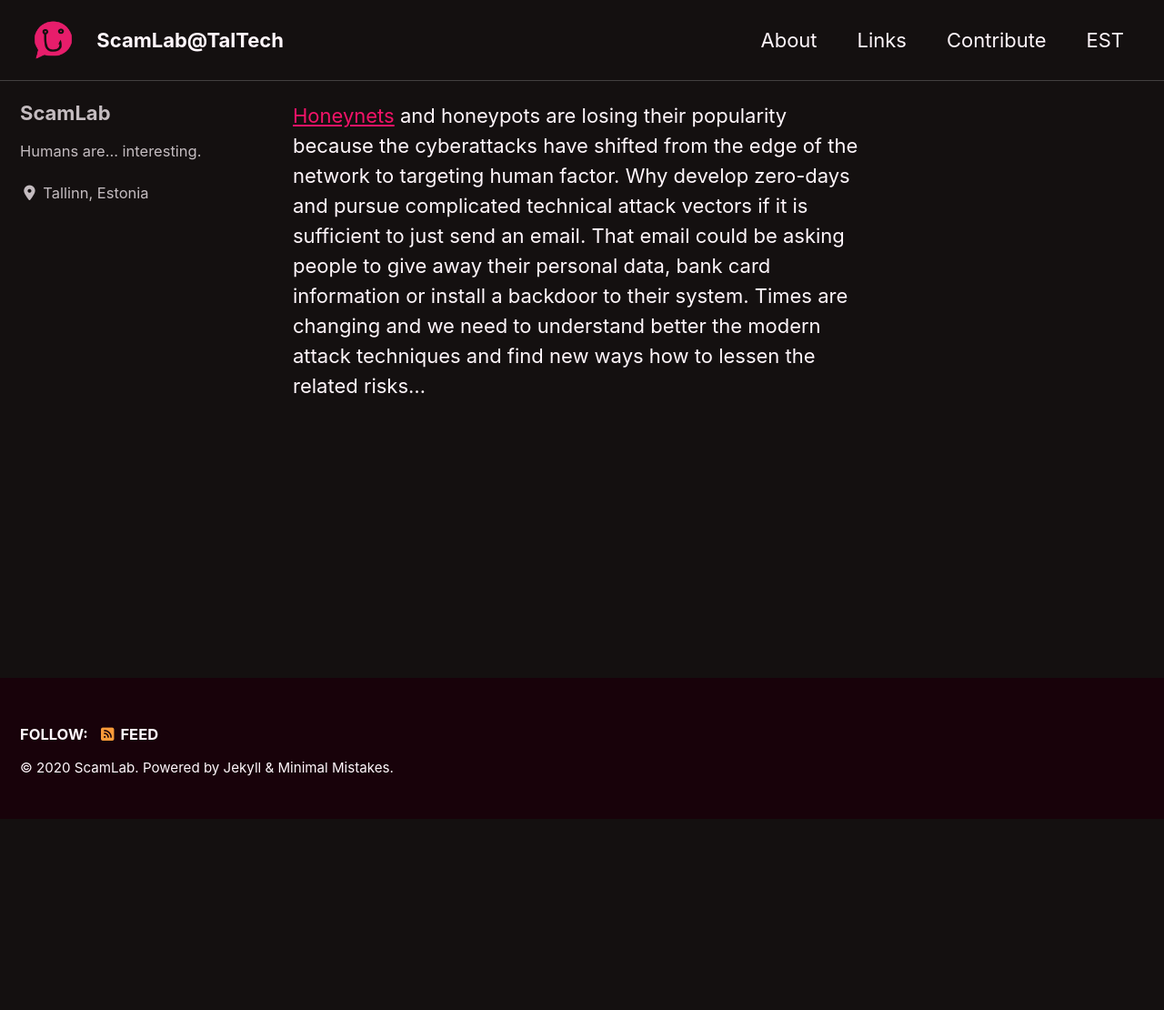
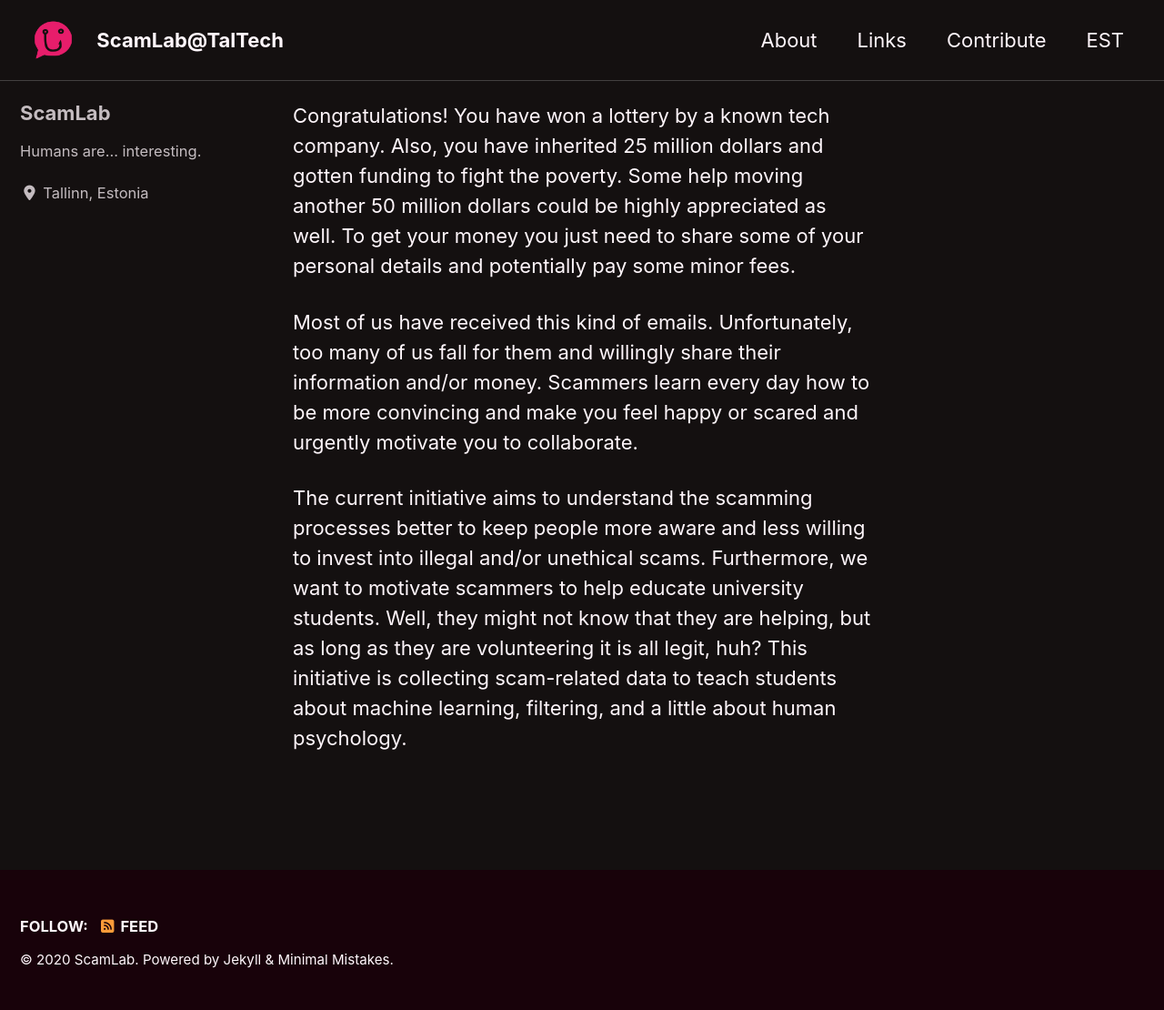
Before and after one commit to scamlab/scamlab.github.io, a Jekyll site: the page built from index.md, in a window 1280 px wide. Shown: the whole page at 91% size. Built offline with Jekyll 4.4.1, drawn with Linux system fonts in a browser that asks for light colours; cached includes are drawn as plain includes; nearby versions of some CDN libraries; before the commit the page ends 900 px from its top, so only the background shows below that.

Commit message:
new intro

```diff
--- a/index.md
+++ b/index.md
@@ -4,4 +4,8 @@
 permalink: /
 ---
 
-[Honeynets](https://www.sciencedirect.com/topics/computer-science/honeynets) and honeypots are losing their popularity because the cyberattacks have shifted from the edge of the network to targeting human factor. Why develop zero-days and pursue complicated technical attack vectors if it is sufficient to just send an email. That email could be asking people to give away their personal data, bank card information or install a backdoor to their system. Times are changing and we need to understand better the modern attack techniques and find new ways how to lessen the related risks...
+Congratulations! You have won a lottery by a known tech company. Also, you have inherited 25 million dollars and gotten funding to fight the poverty. Some help moving another 50 million dollars could be highly appreciated as well. To get your money you just need to share some of your personal details and potentially pay some minor fees.
+
+Most of us have received this kind of emails. Unfortunately, too many of us fall for them and willingly share their information and/or money. Scammers learn every day how to be more convincing and make you feel happy or scared and urgently motivate you to collaborate.
+
+The current initiative aims to understand the scamming processes better to keep people more aware and less willing to invest into illegal and/or unethical scams. Furthermore, we want to motivate scammers to help educate university students. Well, they might not know that they are helping, but as long as they are volunteering it is all legit, huh? This initiative is collecting scam-related data to teach students about machine learning, filtering, and a little about human psychology.
```
